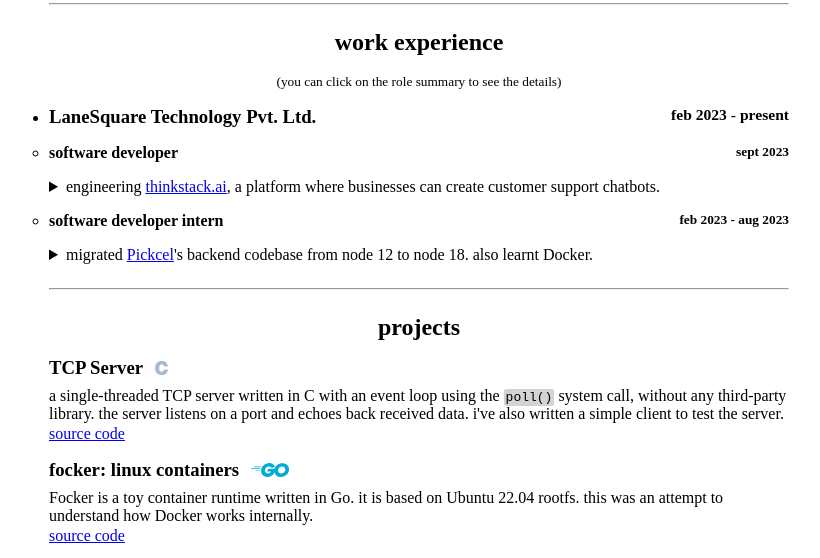
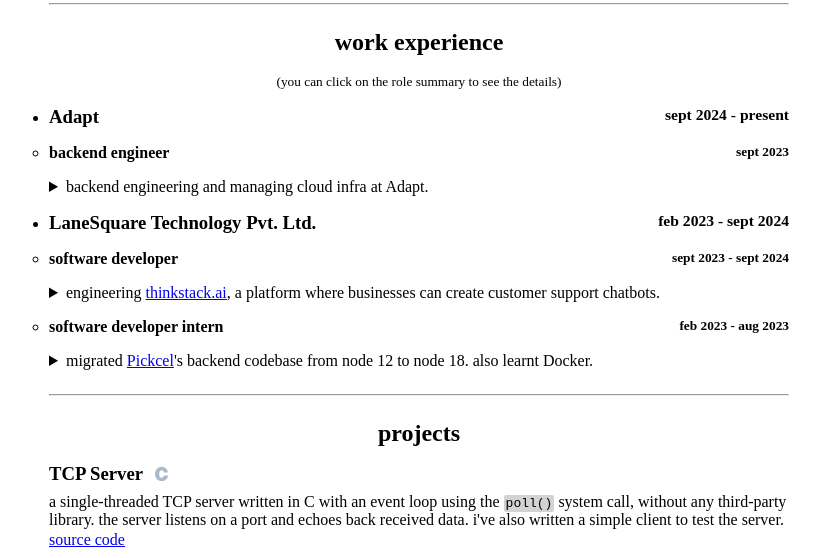
Before and after one commit to Sahil-Gulihar/biraj21.github.io, a plain HTML site: page index.html in a window 1280 px wide. Shown: the part 194-752 px from the top of the page, without its empty margins (221-1041 px from the left). Drawn offline with Linux system fonts and the light colour scheme.

Commit message:
add new work xp

```diff
--- a/index.html
+++ b/index.html
@@ -128,11 +128,41 @@
       <ul>
         <li class="work">
           <h3>
+            <span>Adapt</span>
+            <small>
+              <time datetime="2024-09-01">sept 2024</time>
+              -
+              <span>present</span>
+            </small>
+          </h3>
+          <ul>
+            <li>
+              <h4>
+                backend engineer
+                <small>
+                  <time datetime="2024-09-01">sept 2023</time>
+                </small>
+              </h4>
+
+              <details>
+                <summary>backend engineering and managing cloud infra at Adapt.</summary>
+                <ul>
+                  <li>
+                    wrote Terraform scripts to automate AWS infrastructure setup and management, including EC2 instances
+                    with cloud-init user-data, IAM roles, S3 buckets, ElastiCache, and ECR.
+                  </li>
+                </ul>
+              </details>
+            </li>
+          </ul>
+        </li>
+        <li class="work">
+          <h3>
             <span>LaneSquare Technology Pvt. Ltd.</span>
             <small>
               <time datetime="2023-02-20">feb 2023</time>
               -
-              <span>present</span>
+              <time datetime="2024-09-06">sept 2024</time>
             </small>
           </h3>
           <ul>
@@ -141,6 +171,8 @@
                 software developer
                 <small>
                   <time datetime="2023-09-01">sept 2023</time>
+                  -
+                  <time datetime="2023-09-06">sept 2024</time>
                 </small>
               </h4>
 
```
